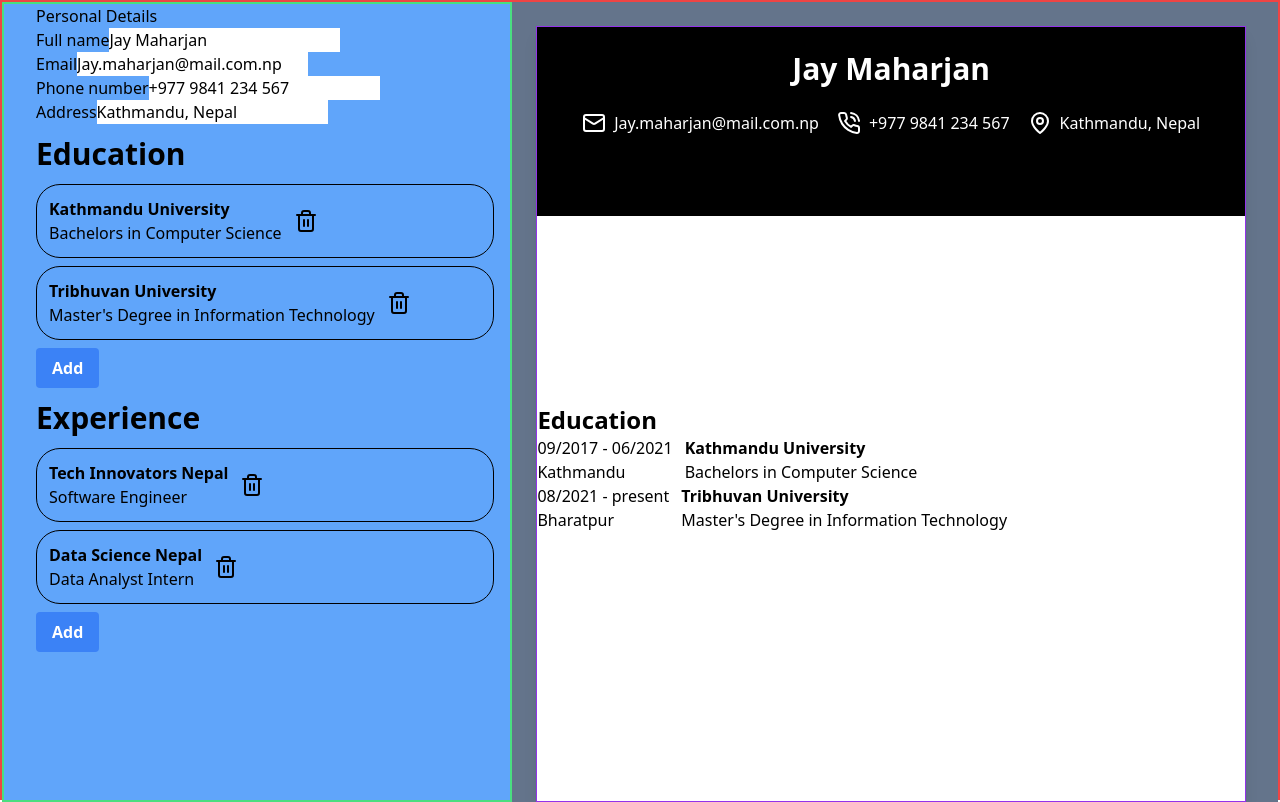
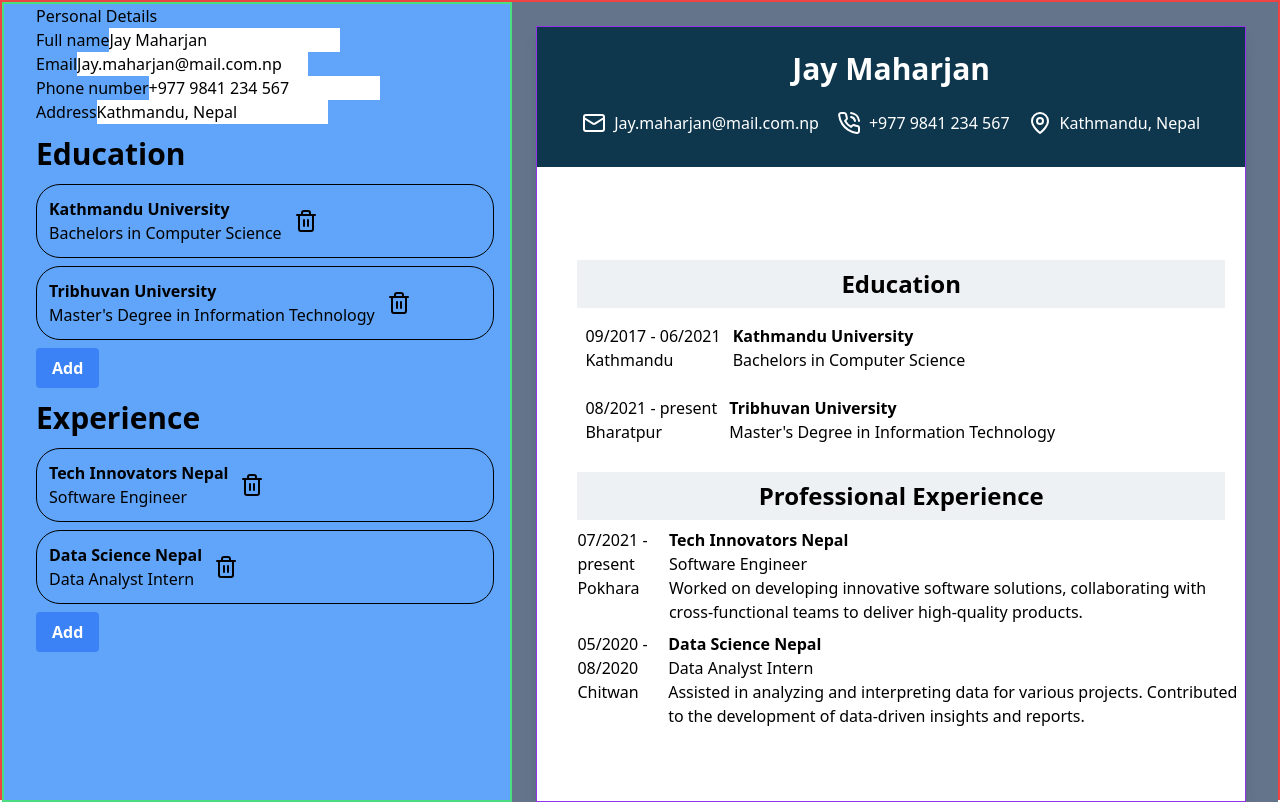
Before and after one commit to SubashJirel/cvApplication, a React (Vite) app: page / in a window 1280 px wide. Built offline with nearby package versions, Linux system fonts and the light colour scheme.

Commit message:
styled the preview section

```diff
--- a/src/App.jsx
+++ b/src/App.jsx
@@ -9,6 +9,9 @@
   const [personalInfo, setPersonalInfo] = useState(exampleData.personalInfo);
   const [education, setEducation] = useState(
     exampleData.personalInfo.sections.educations
+  );
+  const [experience, setExperience] = useState(
+    exampleData.personalInfo.sections.experiences
   );
   // console.log(exampleData.personalInfo.sections.educations);
   // const [experienceRecords, setExperienceRecords] = useState(
@@ -32,11 +35,18 @@
             address={personalInfo.address}
           />
           <EducationSection education={education} setEducation={setEducation} />
-          <ExperienceSection />
+          <ExperienceSection
+            experience={experience}
+            setExperience={setExperience}
+          />
         </div>
 
         <div className=" col-span-3 bg-slate-500 flex flex-col space-y-4 ">
-          <ResumePreview personalInfo={personalInfo} education={education} />
+          <ResumePreview
+            personalInfo={personalInfo}
+            education={education}
+            experience={experience}
+          />
         </div>
       </div>
     </>
--- a/src/components/experience/ExperienceForm.jsx
+++ b/src/components/experience/ExperienceForm.jsx
@@ -1,7 +1,7 @@
 import { useState } from 'react';
 import uniqid from 'uniqid';
 
-function ExperienceForm({ experience, toggleShow }) {
+function ExperienceForm({ experience, setExperience, toggleShow }) {
   const [formData, setFormData] = useState({
     companyName: '',
     positionTitle: '',
@@ -22,7 +22,7 @@
       ...formData,
       id: uniqid(),
     };
-    experience.push(newExperience);
+    setExperience((prevExperience) => [...prevExperience, newExperience]);
     toggleShow();
     console.log(newExperience);
   };
--- a/src/components/experience/ExperienceSection.jsx
+++ b/src/components/experience/ExperienceSection.jsx
@@ -3,11 +3,8 @@
 import exampleData from '../../example-data';
 
 import { Trash2 } from 'lucide-react';
-function ExperienceSection() {
+function ExperienceSection({ experience, setExperience }) {
   const [showBtnForm, setShowBtnForm] = useState('button');
-  const [experience, setExperience] = useState(
-    exampleData.personalInfo.sections.experiences
-  );
 
   function deleteExperience(valId) {
     const updatedExperience = experience.filter((val) => val.id != valId);
@@ -45,7 +42,11 @@
         </button>
       )}
       {formShow && (
-        <ExperienceForm experience={experience} toggleShow={toggleShow} />
+        <ExperienceForm
+          experience={experience}
+          setExperience={setExperience}
+          toggleShow={toggleShow}
+        />
       )}
     </div>
   );
--- a/src/components/previewRightSide/PreviewEducation.jsx
+++ b/src/components/previewRightSide/PreviewEducation.jsx
@@ -1,11 +1,11 @@
-import exampleData from '../../example-data';
-import { useState } from 'react';
 function PreviewEducation({ education }) {
   return (
     <>
-      <h2 className="text-2xl font-bold">Education</h2>
+      <h2 className="text-2xl font-bold bg-[#EEF1F3] text-center mt-5 ml-10 mr-5 p-2">
+        Education
+      </h2>
       {education.map((val) => (
-        <section className="flex gap-3" key={val.id}>
+        <section className="flex gap-3 p-2 ml-10 mt-2" key={val.id}>
           <div>
             <div className="flex flex-col">
               {val.startDate} - {val.endDate}
--- /dev/null
+++ b/src/components/previewRightSide/PreviewExperience.jsx
@@ -0,0 +1,25 @@
+function PreviewExperience({ experience }) {
+  return (
+    <>
+      <h2 className="text-2xl font-bold  bg-[#EEF1F3] text-center mt-5 ml-10 mr-5 p-2">
+        Professional Experience
+      </h2>
+      {experience.map((val) => (
+        <section className="flex gap-3 ml-10 mt-2" key={val.id}>
+          <div>
+            <div className="flex flex-col">
+              {val.startDate} - {val.endDate}
+            </div>
+            <div>{val.location}</div>
+          </div>
+          <div className="flex flex-col">
+            <h3 className="font-bold">{val.companyName}</h3>
+            <p>{val.positionTitle}</p>
+            <p>{val.description}</p>
+          </div>
+        </section>
+      ))}
+    </>
+  );
+}
+export default PreviewExperience;
--- a/src/components/previewRightSide/PreviewPersonalDetails.jsx
+++ b/src/components/previewRightSide/PreviewPersonalDetails.jsx
@@ -3,7 +3,7 @@
   const { fullName, email, phoneNumber, address } = personalInfo;
 
   return (
-    <div className="bg-black text-white w-full h-3/6 pt-6">
+    <div className="bg-[#0E374E] text-white h-[140px] w-full  pt-6">
       <h1 className="resume-name text-center text-3xl font-bold mb-6">
         {fullName}
       </h1>
--- a/src/components/previewRightSide/ResumePreview.jsx
+++ b/src/components/previewRightSide/ResumePreview.jsx
@@ -1,12 +1,14 @@
 import PreviewPersonalDetails from './PreviewPersonalDetails';
 import PreviewEducation from './PreviewEducation';
-function ResumePreview({ personalInfo, education }) {
+import PreviewExperience from './PreviewExperience';
+function ResumePreview({ personalInfo, education, experience }) {
   return (
     <div className="  bg-white shadow-lg preview-container border border-purple-600 h-full  mt-6 ml-6 mr-8 ">
       <div className="resume top bg-white grid h-full w-full sticky top-0 auto-rows-auto">
         <PreviewPersonalDetails personalInfo={personalInfo} />
         <div>
           <PreviewEducation education={education} />
+          <PreviewExperience experience={experience} />
         </div>
       </div>
     </div>
```
